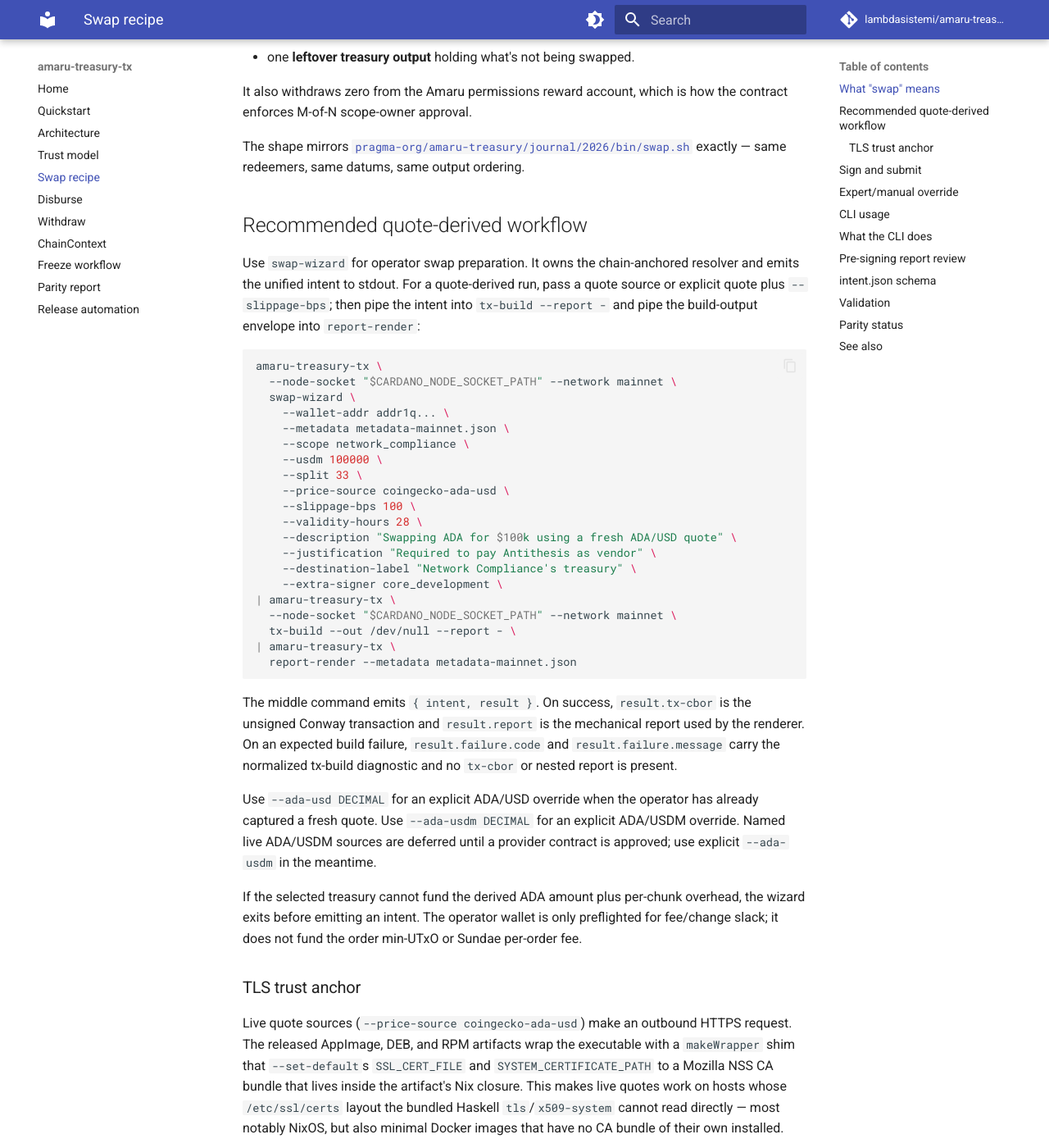
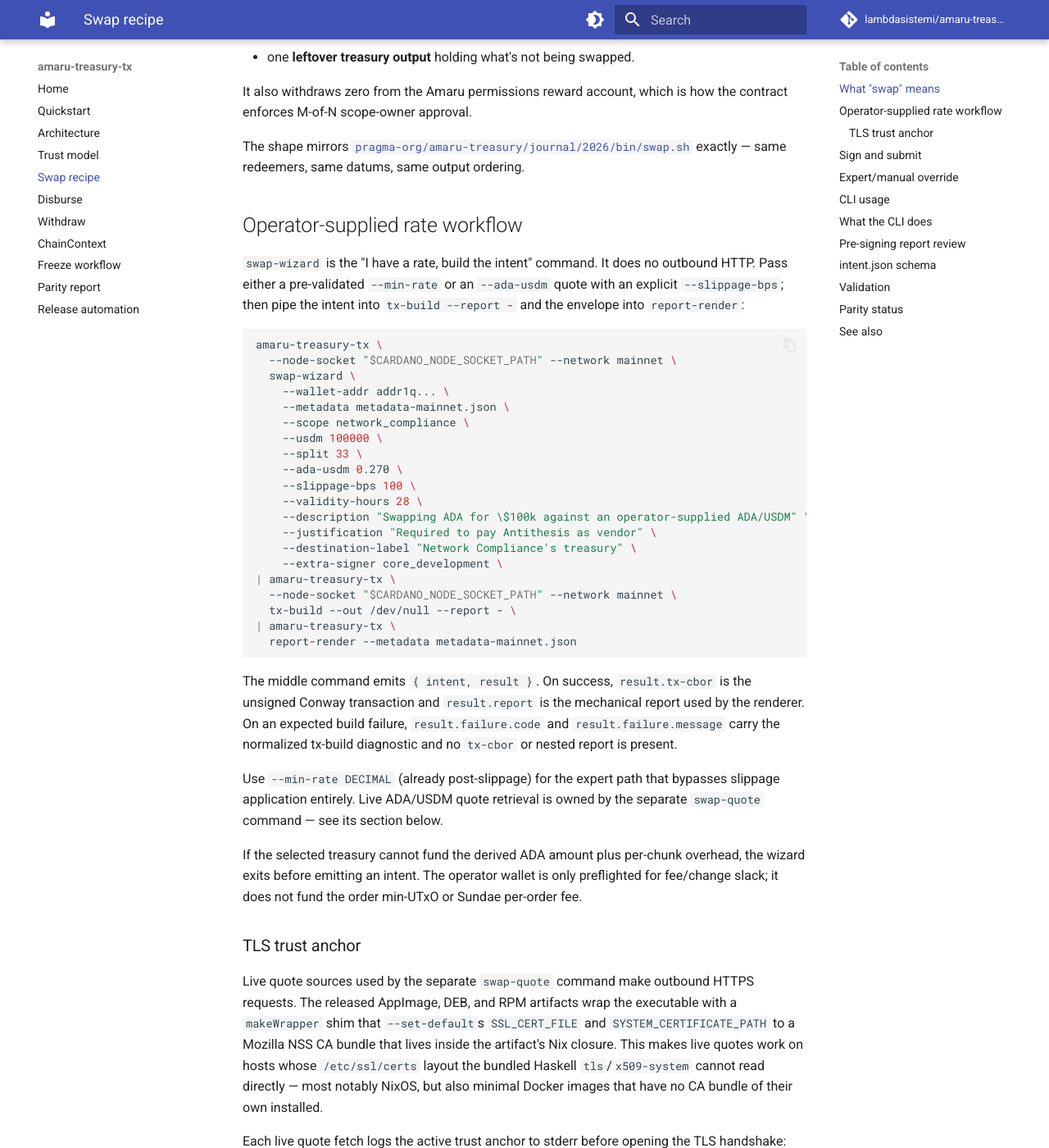
Before and after one commit to lambdasistemi/amaru-treasury-tx, an MkDocs documentation site: the page built from docs/swap.md, in a window 1280 px wide and 1400 px high, scrolled down 340 px. Shown: the whole window at 82% size. Built offline with MkDocs 1.6.1 and Material for MkDocs 9.7.7, drawn with Linux system fonts in a browser that asks for light colours; comment, search, counter and statistics services are not loaded.

Commit message:
feat(110): remove live quote retrieval from swap-wizard
`swap-wizard` is the "I have a rate, build the intent" command. Live
HTTP, source selection, and quote-source slippage policy belong to the
separate `swap-quote` command. The wizard's `--price-source` and
`--ada-usd` flags are removed (both shared the silent USDM≈USD
conversion bug). `WizardRate` collapses to `WizardMinRate Double` (expert
path) and `WizardOverrideRate Double SlippageBps` (operator-supplied
ADA/USDM quote + slippage policy).

Tests:
- swap-wizard CLI parser rejects `--price-source` and `--ada-usd`
- swap-wizard CLI parser accepts `--min-rate` alone and `--ada-usdm + --slippage-bps`
- swap-wizard CLI parser rejects `--ada-usdm` without `--slippage-bps`

Docs: quickstart.md and swap.md replace the wizard's quote-derived
example with the operator-supplied-rate flow. Smoke scripts updated to
assert the new surface and to reject the retired flags. The full
swap-quote-derived workflow (with the corrected `coingecko-ada-usdm`
source) lands in slice 3.

````diff
--- a/docs/swap.md
+++ b/docs/swap.md
@@ -19,13 +19,13 @@
 [`pragma-org/amaru-treasury/journal/2026/bin/swap.sh`](https://github.com/pragma-org/amaru-treasury/blob/main/journal/2026/bin/swap.sh)
 exactly — same redeemers, same datums, same output ordering.
 
-## Recommended quote-derived workflow
+## Operator-supplied rate workflow
 
-Use `swap-wizard` for operator swap preparation. It owns the
-chain-anchored resolver and emits the unified intent to stdout. For a
-quote-derived run, pass a quote source or explicit quote plus
-`--slippage-bps`; then pipe the intent into `tx-build --report -` and
-pipe the build-output envelope into `report-render`:
+`swap-wizard` is the "I have a rate, build the intent" command. It
+does no outbound HTTP. Pass either a pre-validated `--min-rate` or an
+`--ada-usdm` quote with an explicit `--slippage-bps`; then pipe the
+intent into `tx-build --report -` and the envelope into
+`report-render`:
 
 ```bash
 amaru-treasury-tx \
@@ -36,10 +36,10 @@
     --scope network_compliance \
     --usdm 100000 \
     --split 33 \
-    --price-source coingecko-ada-usd \
+    --ada-usdm 0.270 \
     --slippage-bps 100 \
     --validity-hours 28 \
-    --description "Swapping ADA for $100k using a fresh ADA/USD quote" \
+    --description "Swapping ADA for \$100k against an operator-supplied ADA/USDM" \
     --justification "Required to pay Antithesis as vendor" \
     --destination-label "Network Compliance's treasury" \
     --extra-signer core_development \
@@ -57,11 +57,10 @@
 `result.failure.message` carry the normalized tx-build diagnostic and
 no `tx-cbor` or nested report is present.
 
-Use `--ada-usd DECIMAL` for an explicit ADA/USD override when the
-operator has already captured a fresh quote. Use `--ada-usdm DECIMAL`
-for an explicit ADA/USDM override. Named live ADA/USDM sources are
-deferred until a provider contract is approved; use explicit
-`--ada-usdm` in the meantime.
+Use `--min-rate DECIMAL` (already post-slippage) for the expert path
+that bypasses slippage application entirely. Live ADA/USDM quote
+retrieval is owned by the separate `swap-quote` command — see its
+section below.
 
 If the selected treasury cannot fund the derived ADA amount plus
 per-chunk overhead, the wizard exits before emitting an intent. The
@@ -70,9 +69,9 @@
 
 ### TLS trust anchor
 
-Live quote sources (`--price-source coingecko-ada-usd`) make an outbound
-HTTPS request. The released AppImage, DEB, and RPM artifacts wrap the
-executable with a `makeWrapper` shim that `--set-default`s
+Live quote sources used by the separate `swap-quote` command make
+outbound HTTPS requests. The released AppImage, DEB, and RPM artifacts
+wrap the executable with a `makeWrapper` shim that `--set-default`s
 `SSL_CERT_FILE` and `SYSTEM_CERTIFICATE_PATH` to a Mozilla NSS CA bundle
 that lives inside the artifact's Nix closure. This makes live quotes
 work on hosts whose `/etc/ssl/certs` layout the bundled Haskell
````
Also changed, not shown: docs/quickstart.md (+8 -11 lines), 4 other files.
